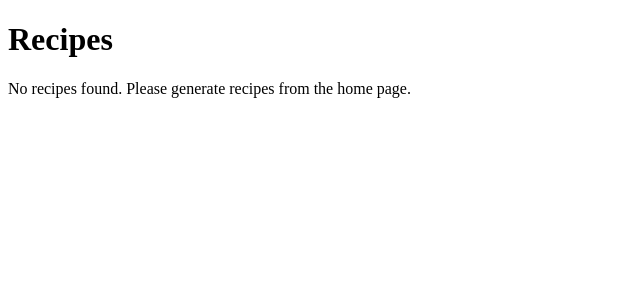
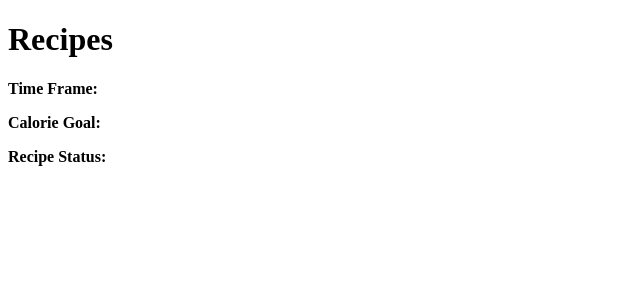
Before and after one commit to vamsee9201/kraftrhq, a Next.js app: page /recipes in a window 1280 px wide. Shown: the top 300 px of the page, without its empty margins (0-640 px from the left). Built offline with nearby package versions, Linux system fonts and the light colour scheme.

Commit message:
updated loading screen

```diff
--- a/src/app/recipes/page.tsx
+++ b/src/app/recipes/page.tsx
@@ -5,25 +5,24 @@ import { useSearchParams } from "next/navigation";
 
 const RecipesPage = () => {
   const searchParams = useSearchParams();
-  const recipesQuery = searchParams.get("recipes");
 
-  // Parse the recipes data
-  const recipes = recipesQuery ? JSON.parse(decodeURIComponent(recipesQuery)) : [];
+  // Retrieve query parameters
+  const timeframe = searchParams.get("timeframe");
+  const calorieGoal = searchParams.get("calorieGoal");
+  const recipe = searchParams.get("recipe");
 
   return (
     <div>
       <h1>Recipes</h1>
-      {recipes.length > 0 ? (
-        <ul>
-          {recipes.map((recipe, index) => (
-            <li key={index}>
-              {recipe.name} - {recipe.calories} calories
-            </li>
-          ))}
-        </ul>
-      ) : (
-        <p>No recipes found. Please generate recipes from the home page.</p>
-      )}
+      <p>
+        <strong>Time Frame:</strong> {timeframe}
+      </p>
+      <p>
+        <strong>Calorie Goal:</strong> {calorieGoal}
+      </p>
+      <p>
+        <strong>Recipe Status:</strong> {recipe}
+      </p>
     </div>
   );
 };
```
Also changed, not shown: src/app/page.tsx (+20 -6 lines).
